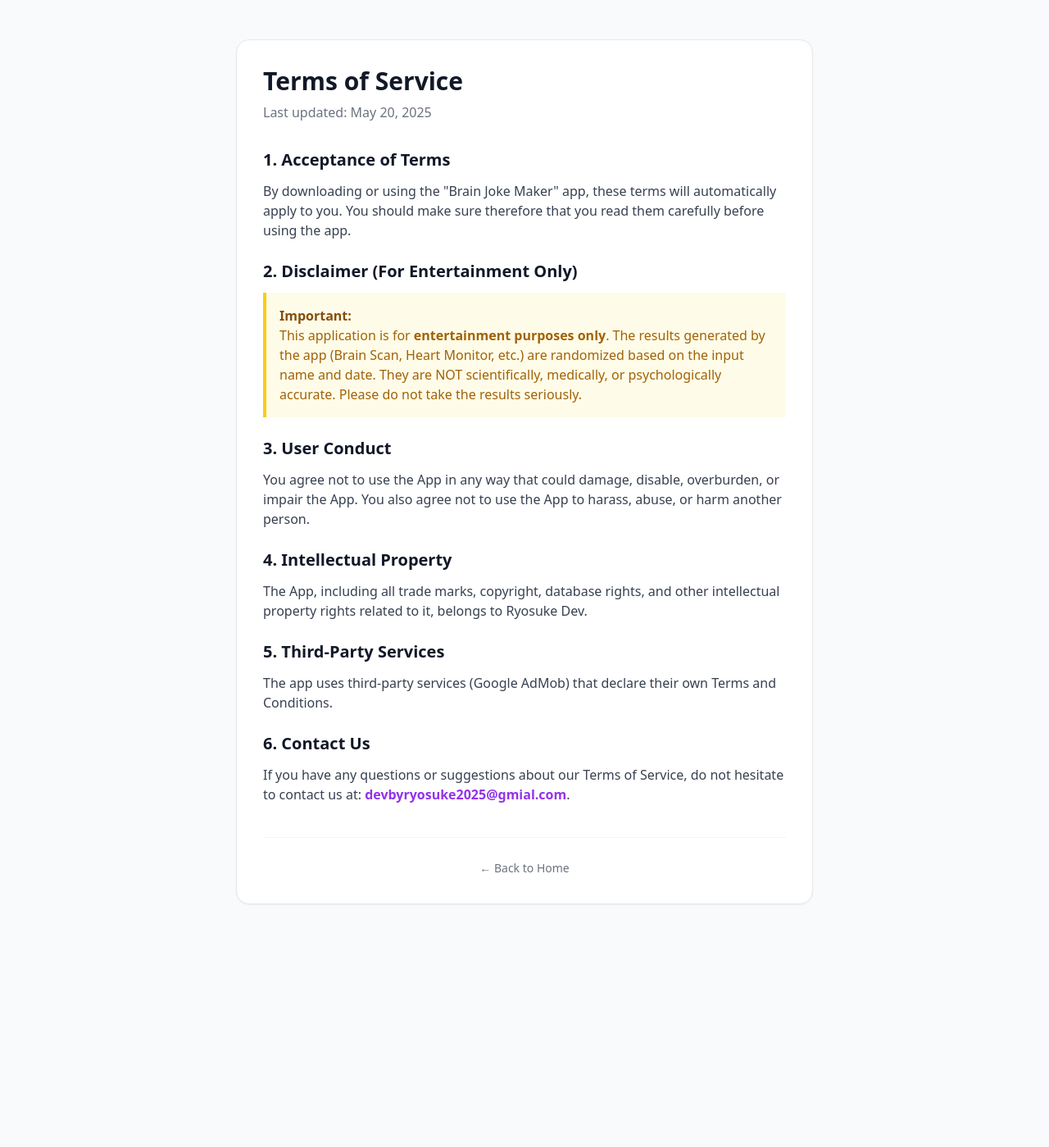
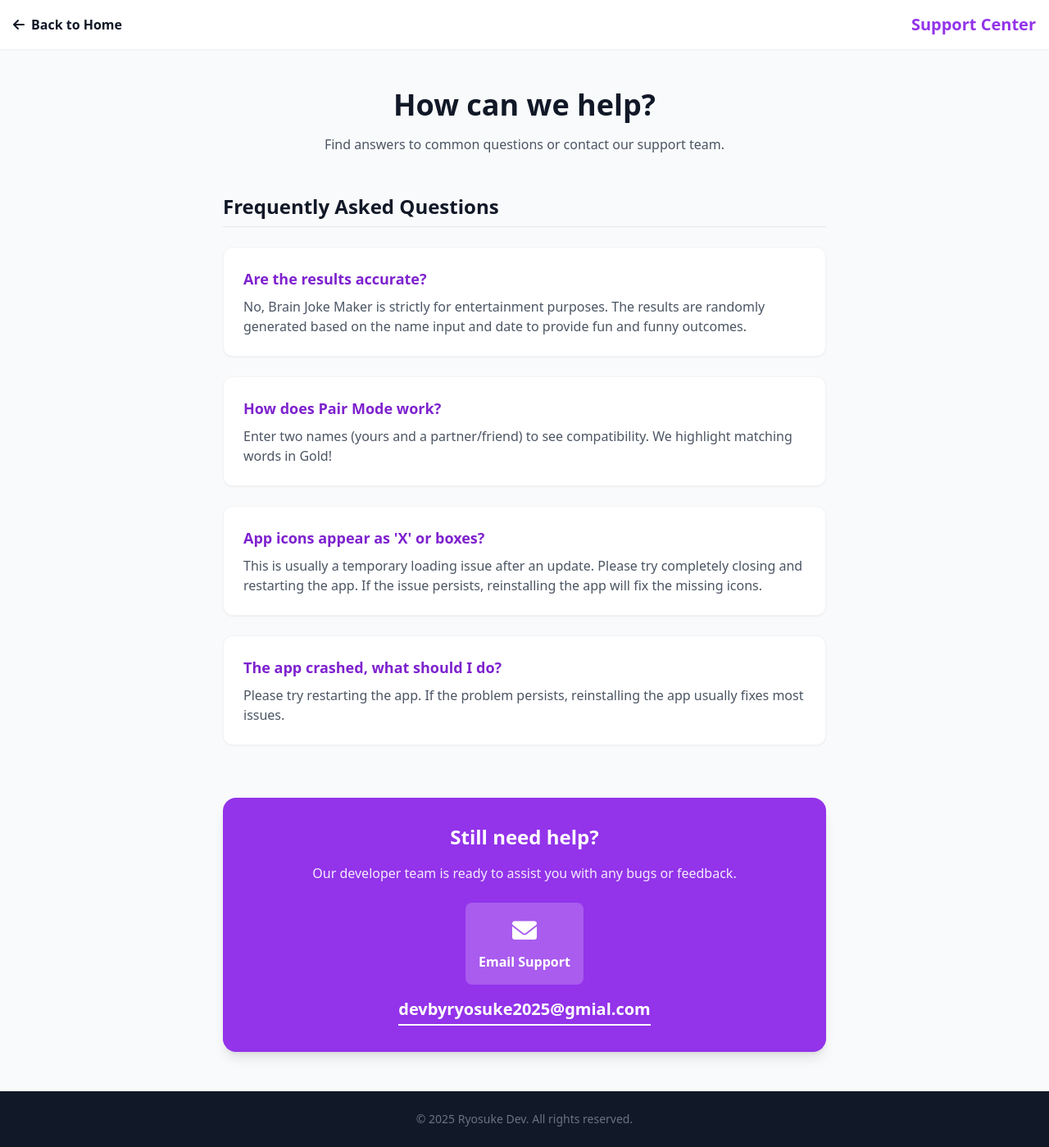
Before and after one commit to SMRI2170/Official-Website-of-Body_Scanner, a plain HTML site: page support.html in a window 1280 px wide. Shown: the whole page at 82% size. Before the commit the page ends 1151 px from the top, so only its background shows below. Drawn offline with nearby package versions, Linux system fonts and the light colour scheme.

Commit message:
Update support page title and layout

```diff
--- a/support.html
+++ b/support.html
@@ -3,75 +3,86 @@
 <head>
     <meta charset="UTF-8">
     <meta name="viewport" content="width=device-width, initial-scale=1.0">
-    <title>Terms of Service - Brain Joke Maker</title>
+    <title>Support - Brain Joke Maker</title>
     <script src="https://cdn.tailwindcss.com"></script>
+    <link rel="stylesheet" href="https://cdnjs.cloudflare.com/ajax/libs/font-awesome/6.0.0/css/all.min.css">
 </head>
-<body class="bg-gray-50 text-gray-900 font-sans">
+<body class="bg-gray-50 text-gray-900 font-sans min-h-screen flex flex-col">
 
-    <div class="max-w-3xl mx-auto px-4 py-12 sm:px-6 lg:px-8">
-        <div class="bg-white p-8 rounded-2xl shadow-sm border border-gray-200">
-            <h1 class="text-3xl font-bold mb-2">Terms of Service</h1>
-            <p class="text-gray-500 mb-8">Last updated: May 20, 2025</p>
+    <!-- Header -->
+    <header class="bg-white shadow-sm">
+        <div class="max-w-7xl mx-auto px-4 py-4 flex justify-between items-center">
+            <a href="index.html" class="flex items-center space-x-2 text-gray-900 hover:text-purple-600 transition">
+                <i class="fas fa-arrow-left"></i>
+                <span class="font-bold">Back to Home</span>
+            </a>
+            <span class="text-xl font-bold text-purple-600">Support Center</span>
+        </div>
+    </header>
 
-            <div class="prose prose-purple max-w-none text-gray-700 space-y-6">
+    <!-- Main Content -->
+    <main class="flex-grow max-w-3xl mx-auto px-4 py-12 w-full">
 
-                <section>
-                    <h2 class="text-xl font-bold text-gray-900 mb-3">1. Acceptance of Terms</h2>
-                    <p>
-                        By downloading or using the "Brain Joke Maker" app, these terms will automatically apply to you.
-                        You should make sure therefore that you read them carefully before using the app.
-                    </p>
-                </section>
+        <div class="text-center mb-12">
+            <h1 class="text-4xl font-bold mb-4">How can we help?</h1>
+            <p class="text-gray-600">Find answers to common questions or contact our support team.</p>
+        </div>
 
-                <section>
-                    <h2 class="text-xl font-bold text-gray-900 mb-3">2. Disclaimer (For Entertainment Only)</h2>
-                    <div class="bg-yellow-50 border-l-4 border-yellow-400 p-4">
-                        <p class="font-bold text-yellow-800">Important:</p>
-                        <p class="text-yellow-700">
-                            This application is for <strong>entertainment purposes only</strong>. The results generated by
-                            the app (Brain Scan, Heart Monitor, etc.) are randomized based on the input name and date.
-                            They are NOT scientifically, medically, or psychologically accurate. Please do not take the results seriously.
-                        </p>
-                    </div>
-                </section>
+        <!-- FAQ Section -->
+        <div class="space-y-6 mb-16">
+            <h2 class="text-2xl font-bold mb-6 border-b pb-2">Frequently Asked Questions</h2>
 
-                <section>
-                    <h2 class="text-xl font-bold text-gray-900 mb-3">3. User Conduct</h2>
-                    <p>
-                        You agree not to use the App in any way that could damage, disable, overburden, or impair the App.
-                        You also agree not to use the App to harass, abuse, or harm another person.
-                    </p>
-                </section>
-
-                <section>
-                    <h2 class="text-xl font-bold text-gray-900 mb-3">4. Intellectual Property</h2>
-                    <p>
-                        The App, including all trade marks, copyright, database rights, and other intellectual property rights related to it,
-                        belongs to Ryosuke Dev.
-                    </p>
-                </section>
-
-                <section>
-                    <h2 class="text-xl font-bold text-gray-900 mb-3">5. Third-Party Services</h2>
-                    <p>
-                        The app uses third-party services (Google AdMob) that declare their own Terms and Conditions.
-                    </p>
-                </section>
-
-                <section>
-                    <h2 class="text-xl font-bold text-gray-900 mb-3">6. Contact Us</h2>
-                    <p>
-                        If you have any questions or suggestions about our Terms of Service, do not hesitate to contact us at:
-                        <a href="mailto:devbyryosuke2025@gmial.com" class="text-purple-600 font-semibold">devbyryosuke2025@gmial.com</a>.
-                    </p>
-                </section>
-
+            <div class="bg-white p-6 rounded-xl shadow-sm border border-gray-100">
+                <h3 class="font-bold text-lg mb-2 text-purple-700">Are the results accurate?</h3>
+                <p class="text-gray-600">
+                    No, Brain Joke Maker is strictly for entertainment purposes. The results are randomly generated based on the name input and date to provide fun and funny outcomes.
+                </p>
             </div>
 
-            <div class="mt-10 pt-6 border-t border-gray-100 text-center">
-                <a href="index.html" class="text-gray-500 hover:text-purple-600 text-sm font-medium">← Back to Home</a>
+            <div class="bg-white p-6 rounded-xl shadow-sm border border-gray-100">
+                <h3 class="font-bold text-lg mb-2 text-purple-700">How does Pair Mode work?</h3>
+                <p class="text-gray-600">
+                    Enter two names (yours and a partner/friend) to see compatibility. We highlight matching words in Gold!
+                </p>
+            </div>
+
+            <div class="bg-white p-6 rounded-xl shadow-sm border border-gray-100">
+                <h3 class="font-bold text-lg mb-2 text-purple-700">App icons appear as 'X' or boxes?</h3>
+                <p class="text-gray-600">
+                    This is usually a temporary loading issue after an update. Please try completely closing and restarting the app. If the issue persists, reinstalling the app will fix the missing icons.
+                </p>
+            </div>
+
+            <div class="bg-white p-6 rounded-xl shadow-sm border border-gray-100">
+                <h3 class="font-bold text-lg mb-2 text-purple-700">The app crashed, what should I do?</h3>
+                <p class="text-gray-600">
+                    Please try restarting the app. If the problem persists, reinstalling the app usually fixes most issues.
+                </p>
             </div>
         </div>
-    </div>
+
+        <!-- Contact Section -->
+        <div class="bg-purple-600 text-white rounded-2xl p-8 text-center shadow-lg">
+            <h2 class="text-2xl font-bold mb-4">Still need help?</h2>
+            <p class="mb-6 opacity-90">Our developer team is ready to assist you with any bugs or feedback.</p>
+
+            <div class="inline-flex flex-col items-center">
+                <div class="bg-white bg-opacity-20 p-4 rounded-lg mb-4">
+                    <i class="fas fa-envelope text-3xl mb-2"></i>
+                    <p class="font-bold">Email Support</p>
+                </div>
+                <a href="mailto:devbyryosuke2025@gmial.com" class="text-xl font-bold border-b-2 border-white pb-1 hover:text-purple-200 hover:border-purple-200 transition">
+                    devbyryosuke2025@gmial.com
+                </a>
+            </div>
+        </div>
+
+    </main>
+
+    <!-- Footer -->
+    <footer class="bg-gray-900 text-gray-500 py-6 text-center text-sm">
+        &copy; 2025 Ryosuke Dev. All rights reserved.
+    </footer>
+
 </body>
 </html>
```
